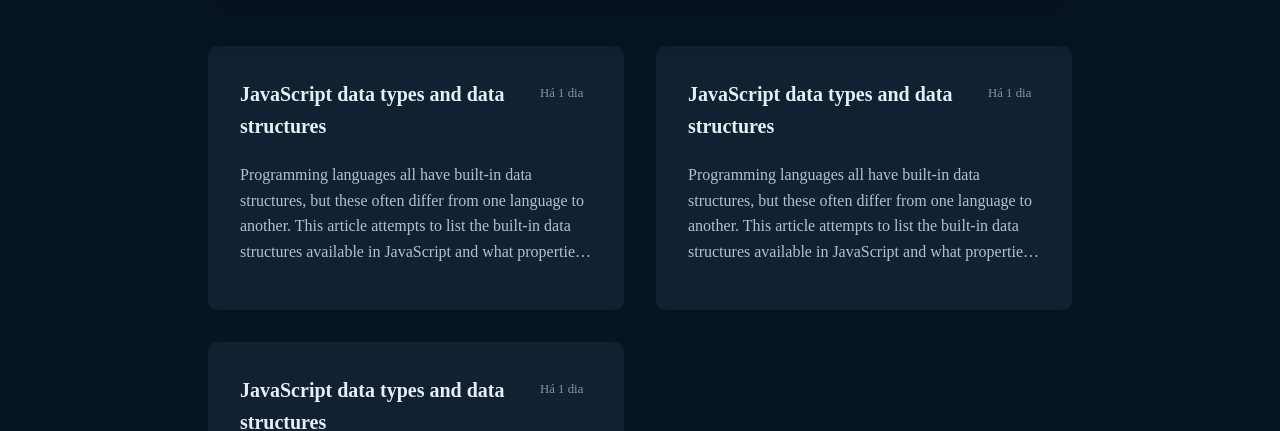
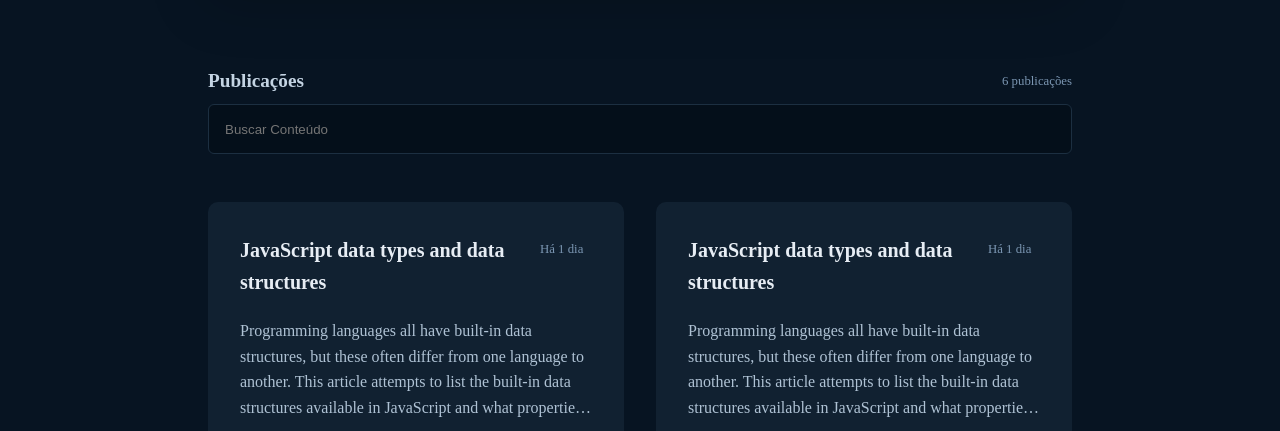
Before and after one commit to PabloYohan/GithubBlog, a React (Vite) app: page / in a window 1280 px wide. Shown: the part 393-824 px from the top of the page. Built offline with nearby package versions, Linux system fonts and the light colour scheme; a web font is replaced by a local one.

Commit message:
Estilização do Componente SearchForm

```diff
--- a/src/Pages/Home/components/PostSummary/index.tsx
+++ b/src/Pages/Home/components/PostSummary/index.tsx
@@ -1,10 +1,13 @@
+import { NavLink } from 'react-router-dom'
 import { PostSummaryContainer, TitleContainer } from './styles'
 
 export function PostSummary() {
   return (
     <PostSummaryContainer>
       <TitleContainer>
-        <h3>JavaScript data types and data structures</h3>
+        <NavLink to="/post/1">
+          JavaScript data types and data structures
+        </NavLink>
         <span>Há 1 dia</span>
       </TitleContainer>
       <p>
--- a/src/Pages/Home/components/PostSummary/styles.ts
+++ b/src/Pages/Home/components/PostSummary/styles.ts
@@ -25,7 +25,8 @@ export const PostSummaryContainer = styled.div`
 export const TitleContainer = styled.div`
   display: flex;
   gap: 1rem;
-  h3 {
+  a {
+    text-decoration: none;
     width: 17.75rem;
     font-size: 1.25rem;
     font-weight: bold;
--- /dev/null
+++ b/src/Pages/Home/components/SearchForm/index.tsx
@@ -0,0 +1,13 @@
+import { FormContainer, SearchFormContainer } from './styles'
+
+export function SearchForm() {
+  return (
+    <SearchFormContainer>
+      <FormContainer>
+        <label>Publicações</label>
+        <input type="text" placeholder="Buscar Conteúdo" />
+      </FormContainer>
+      <span>6 publicações</span>
+    </SearchFormContainer>
+  )
+}
--- /dev/null
+++ b/src/Pages/Home/components/SearchForm/styles.ts
@@ -0,0 +1,38 @@
+import styled from 'styled-components'
+
+export const SearchFormContainer = styled.div`
+  position: relative;
+  margin-top: 4.5rem;
+  span {
+    position: absolute;
+    top: 0.25rem;
+    right: 0;
+    font-size: 0.8rem;
+    color: ${(props) => props.theme['base-span']};
+  }
+`
+
+export const FormContainer = styled.form`
+  display: flex;
+  flex-direction: column;
+  gap: 0.75rem;
+
+  label {
+    font-size: 1.2rem;
+    font-weight: bold;
+    color: ${(props) => props.theme['base-subtitle']};
+  }
+
+  input {
+    border-radius: 6px;
+    height: 3.125rem;
+    border: 1px solid ${(props) => props.theme['base-border']};
+    background-color: ${(props) => props.theme['base-input']};
+    color: ${(props) => props.theme['base-title']};
+    padding: 0.75rem 1rem;
+
+    ::placeholder {
+      color: ${(props) => props.theme['base-label']};
+    }
+  }
+`
--- a/src/Pages/Home/index.tsx
+++ b/src/Pages/Home/index.tsx
@@ -1,5 +1,6 @@
 import { PostSummary } from './components/PostSummary'
 import { Profile } from './components/Profile'
+import { SearchForm } from './components/SearchForm'
 import {
   ContentContainer,
   HomeContainer,
@@ -10,12 +11,12 @@ export function Home() {
   return (
     <HomeContainer>
       <ContentContainer>
-        <Profile></Profile>
-
+        <Profile />
+        <SearchForm />
         <PostsSummaryContainer>
-          <PostSummary></PostSummary>
-          <PostSummary></PostSummary>
-          <PostSummary></PostSummary>
+          <PostSummary />
+          <PostSummary />
+          <PostSummary />
         </PostsSummaryContainer>
       </ContentContainer>
     </HomeContainer>
--- a/src/styles/GlobalStyle.ts
+++ b/src/styles/GlobalStyle.ts
@@ -23,5 +23,10 @@ export const GlobalStyle = createGlobalStyle`
   body {
     font-family: "Nunito";
     background-color: ${(props) => props.theme['base-background']};
+
+    :focus {
+      outline: 0;
+      box-shadow: 0 0 0 2px ${(props) => props.theme.blue};
+    }
   }
 `
```
